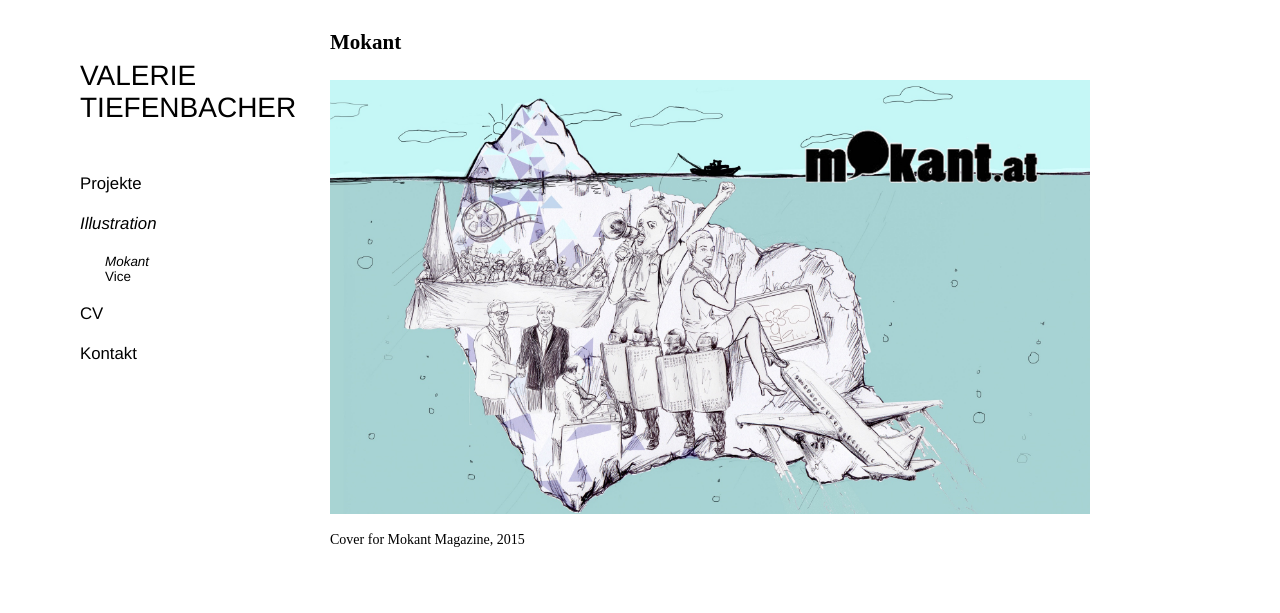
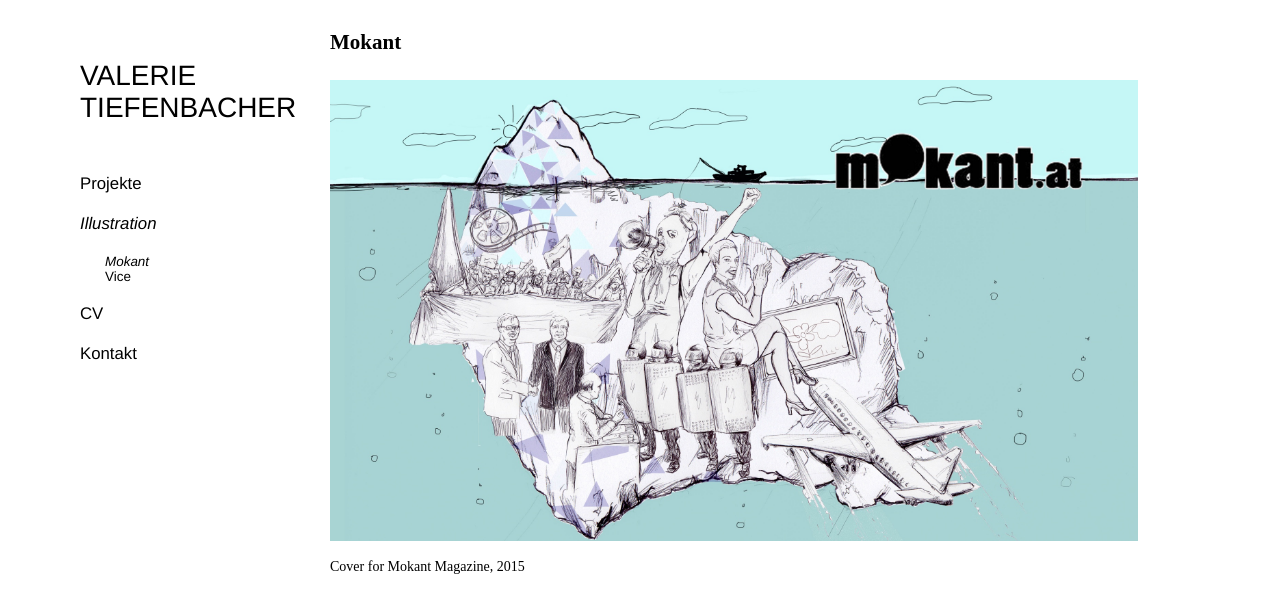
Before and after one commit to vtiefenbacher/vtiefenbacher.github.io, a Jekyll site: the page built from _posts/illustrations/2016-03-01-mokant.markdown, in a window 1280 px wide. Shown: the top 613 px of the page. Built offline with Jekyll 4.4.1, drawn with Linux system fonts in a browser that asks for light colours; some web fonts are replaced.

Commit message:
Adopted content font size.

```diff
--- a/_sass/_layout.scss
+++ b/_sass/_layout.scss
@@ -94,11 +94,12 @@
 }
 
 .post-content {
-  width: 80%;
+  width: 85%;
   max-height: 200px;
   margin-bottom: 25px;
   overflow: hidden;
   position: relative;
+  font-size: 1.1em;
 }
 .post-content:after {
   position: absolute;
@@ -126,7 +127,7 @@
 }
 
 .gallery-img img {
-  width: 80%;
+  width: 85%;
 }
 
 .homepage {
```
